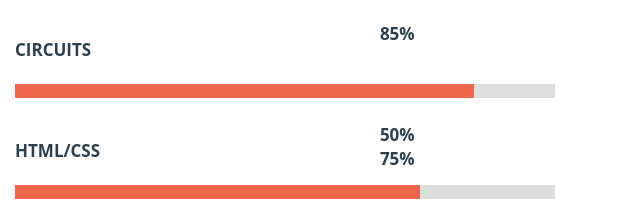
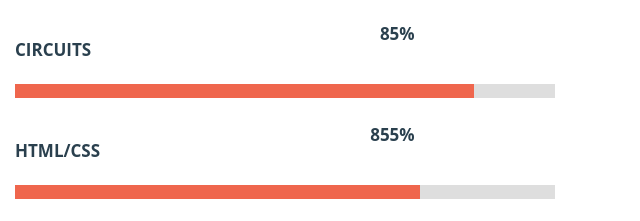
Before and after one commit to moekhodry11/moe, a plain HTML site: page index.html in a window 1280 px wide. Shown: the part 1003-1224 px from the top of the page, 640-1280 px from the left. Drawn offline with Linux system fonts and the light colour scheme.

Commit message:
ythdtfdgdf fg dfh
hgytj gjyjf hgfj

```diff
--- a/index.html
+++ b/index.html
@@ -184,8 +184,7 @@ Author URL: http://templatestock.co
 									<h4>Html/Css</h4>
 								</div>
 								<div class="percentage">
-									<p>50%</p>
-									<p>75%</p>
+									<p>855%</p>
 								</div>
 								<div class="clearfix"></div>
 							</div>
```
